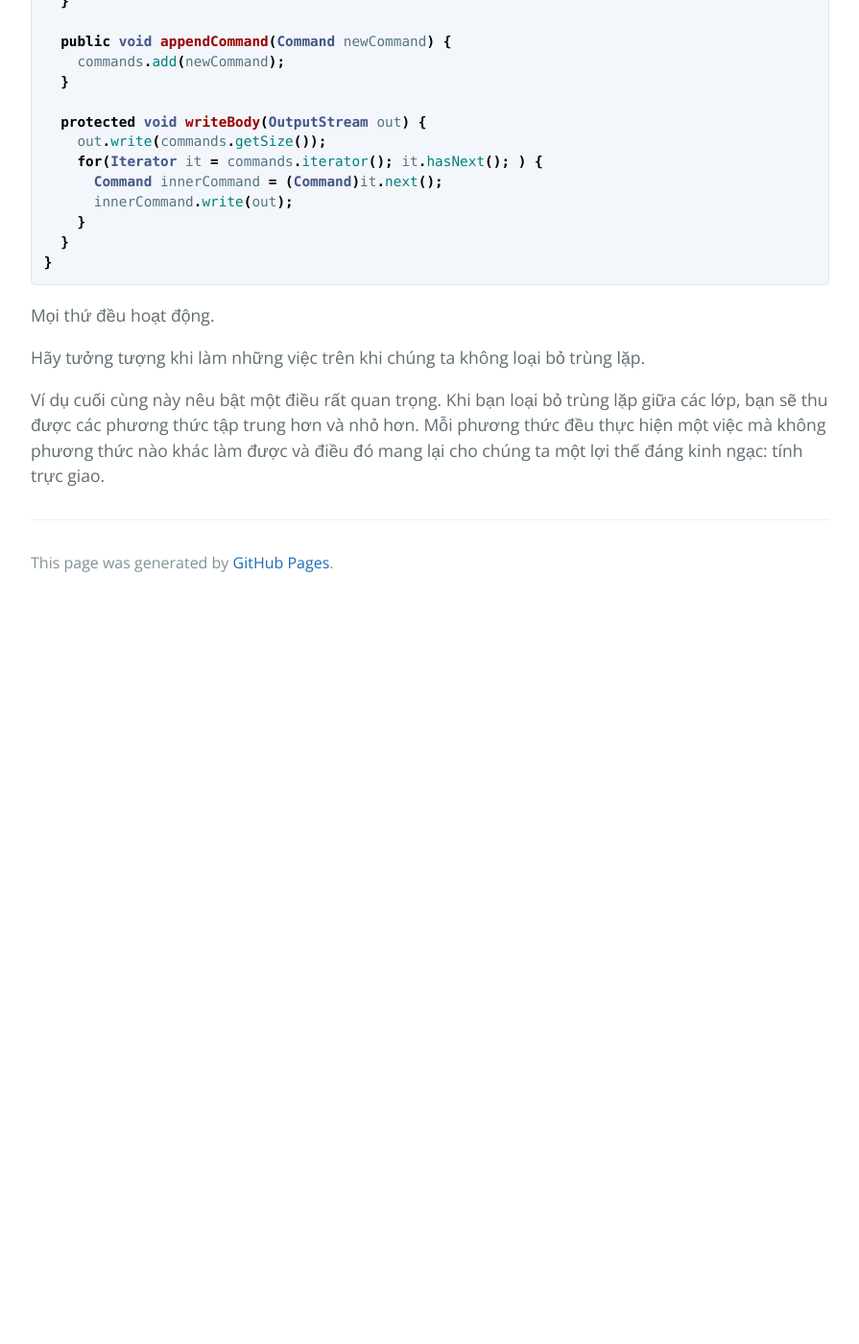
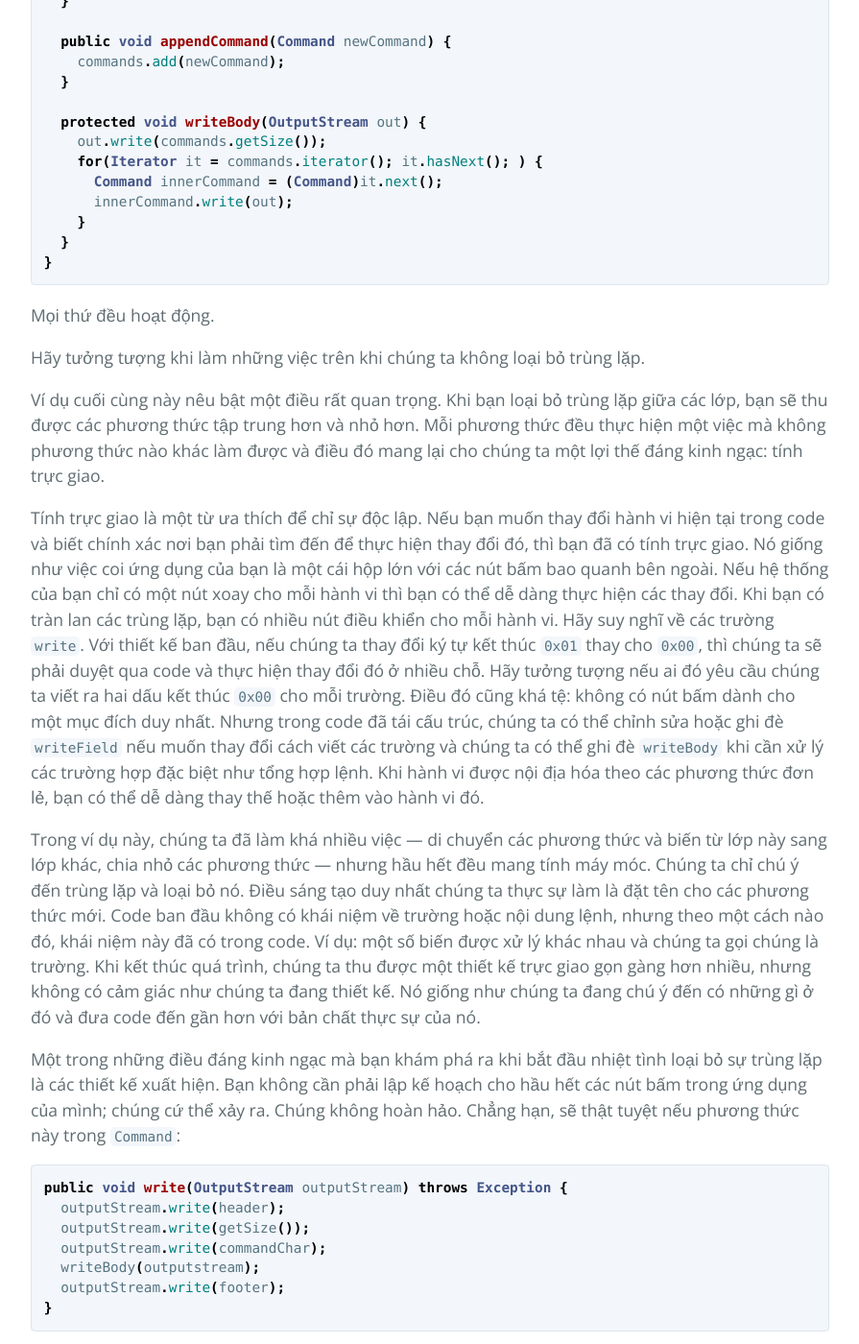
Before and after one commit to HaiBV/haibv.github.io, a Jekyll site: the page built from working-effectively-with-legacy-code/chapter-21-im-changing-the-same-code-all-over-the-place.md, in a window 1280 px wide and 1400 px high, scrolled down 17403 px. Shown: the whole window at 96% size, without its empty margins (192-1087 px from the left). Built offline with Jekyll 4.4.1, drawn with Linux system fonts in a browser that asks for light colours; our own code applies the rules of GitHub Pages for plain Markdown files; before the commit the page ends 18033 px from its top, so only the background shows below that; some of the changed text lies outside the part shown.

Commit message:
Book - Working Efectively with Legacy Code - P2 - C21

````diff
--- a/working-effectively-with-legacy-code/chapter-21-im-changing-the-same-code-all-over-the-place.md
+++ b/working-effectively-with-legacy-code/chapter-21-im-changing-the-same-code-all-over-the-place.md
@@ -627,3 +627,41 @@
 Hãy tưởng tượng khi làm những việc trên khi chúng ta không loại bỏ trùng lặp.
 
 Ví dụ cuối cùng này nêu bật một điều rất quan trọng. Khi bạn loại bỏ trùng lặp giữa các lớp, bạn sẽ thu được các phương thức tập trung hơn và nhỏ hơn. Mỗi phương thức đều thực hiện một việc mà không phương thức nào khác làm được và điều đó mang lại cho chúng ta một lợi thế đáng kinh ngạc: tính trực giao.
+
+Tính trực giao là một từ ưa thích để chỉ sự độc lập. Nếu bạn muốn thay đổi hành vi hiện tại trong code và biết chính xác nơi bạn phải tìm đến để thực hiện thay đổi đó, thì bạn đã có tính trực giao. Nó giống như việc coi ứng dụng của bạn là một cái hộp lớn với các nút bấm bao quanh bên ngoài. Nếu hệ thống của bạn chỉ có một nút xoay cho mỗi hành vi thì bạn có thể dễ dàng thực hiện các thay đổi. Khi bạn có tràn lan các trùng lặp, bạn có nhiều nút điều khiển cho mỗi hành vi. Hãy suy nghĩ về các trường `write`. Với thiết kế ban đầu, nếu chúng ta thay đổi ký tự kết thúc `0x01` thay cho `0x00`, thì chúng ta sẽ phải duyệt qua code và thực hiện thay đổi đó ở nhiều chỗ. Hãy tưởng tượng nếu ai đó yêu cầu chúng ta viết ra hai dấu kết thúc `0x00` cho mỗi trường. Điều đó cũng khá tệ: không có nút bấm dành cho một mục đích duy nhất. Nhưng trong code đã tái cấu trúc, chúng ta có thể chỉnh sửa hoặc ghi đè `writeField` nếu muốn thay đổi cách viết các trường và chúng ta có thể ghi đè `writeBody` khi cần xử lý các trường hợp đặc biệt như tổng hợp lệnh. Khi hành vi được nội địa hóa theo các phương thức đơn lẻ, bạn có thể dễ dàng thay thế hoặc thêm vào hành vi đó.
+
+Trong ví dụ này, chúng ta đã làm khá nhiều việc — di chuyển các phương thức và biến từ lớp này sang lớp khác, chia nhỏ các phương thức — nhưng hầu hết đều mang tính máy móc. Chúng ta chỉ chú ý đến trùng lặp và loại bỏ nó. Điều sáng tạo duy nhất chúng ta thực sự làm là đặt tên cho các phương thức mới. Code ban đầu không có khái niệm về trường hoặc nội dung lệnh, nhưng theo một cách nào đó, khái niệm này đã có trong code. Ví dụ: một số biến được xử lý khác nhau và chúng ta gọi chúng là trường. Khi kết thúc quá trình, chúng ta thu được một thiết kế trực giao gọn gàng hơn nhiều, nhưng không có cảm giác như chúng ta đang thiết kế. Nó giống như chúng ta đang chú ý đến có những gì ở đó và đưa code đến gần hơn với bản chất thực sự của nó.
+
+Một trong những điều đáng kinh ngạc mà bạn khám phá ra khi bắt đầu nhiệt tình loại bỏ sự trùng lặp là các thiết kế xuất hiện. Bạn không cần phải lập kế hoạch cho hầu hết các nút bấm trong ứng dụng của mình; chúng cứ thể xảy ra. Chúng không hoàn hảo. Chẳng hạn, sẽ thật tuyệt nếu phương thức này trong `Command`:
+
+```java
+public void write(OutputStream outputStream) throws Exception {
+  outputStream.write(header);
+  outputStream.write(getSize());
+  outputStream.write(commandChar);
+  writeBody(outputstream);
+  outputStream.write(footer);
+}
+```
+
+Được viết như thế này
+
+```java
+public void write(OutputStream outputStream) throws Exception {
+  writeHeader(outputStream);
+  writeBody(outputstream);
+  writeFooter(outputStream);
+}
+```
+
+Bây giờ chúng ta có một nút để viết `header` và một nút khác để viết `footer`. Chúng ta có thể thêm các nút bấm khác nếu cần, nhưng thật tuyệt khi chúng diễn ra một cách tự nhiên.
+
+Loại bỏ trùng lặp là một cách mạnh mẽ để chắt lọc một thiết kế. Nó không chỉ làm cho thiết kế linh hoạt hơn mà còn giúp thay đổi nhanh hơn và dễ dàng hơn.
+
+> Nguyên tắc Đóng/Mở
+>
+> Nguyên tắc Đóng/Mở là nguyên tắc được đưa ra bởi Bertrand Meyer. Ý tưởng đằng sau nó là code phải được mở để mở rộng nhưng không được phép sửa đổi. Điều đó nghĩa là gì? Điều đó có nghĩa là khi chúng ta có thiết kế tốt, chúng ta không cần phải thay đổi code nhiều để thêm các tính năng mới.
+>
+> Đoạn code chúng ta thu được trong chương này có thuộc tính này không? Có. Chúng ta vừa xem xét một số kịch bản thay đổi. Trong nhiều trường hợp, rất ít phương thức phải thay đổi. Trong một số trường hợp, chúng ta có thể thêm tính năng chỉ bằng cách phân lớp con. Tất nhiên, sau khi phân lớp con, điều quan trọng là phải loại bỏ sự trùng lặp (xem _Lập trình theo sự khác biệt (101)_ để biết thêm thông tin về cách thêm các tính năng bằng cách phân lớp con và tích hợp chúng bằng cách tái cấu trúc).
+>
+> Khi loại bỏ trùng lặp, code của chúng ta thường bắt đầu tuân thủ _Nguyên tắc Đóng/Mở_ một cách tự nhiên.
````
